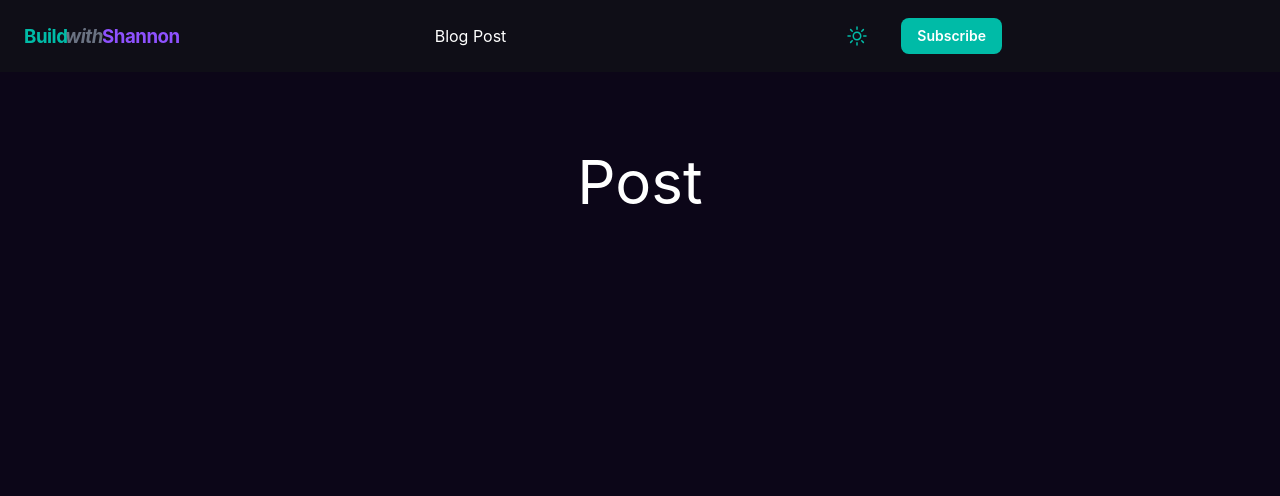
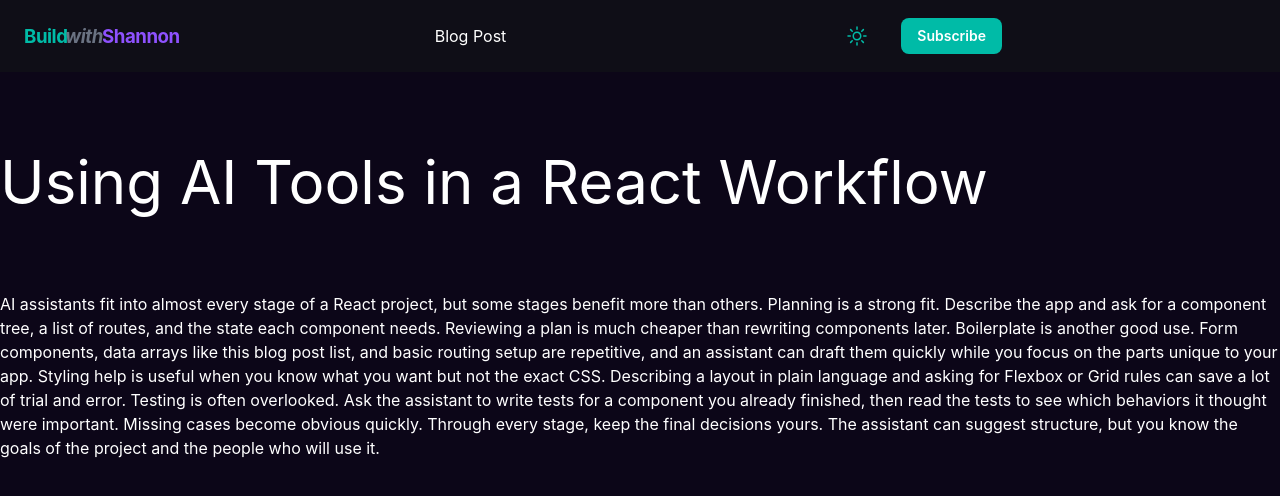
Before and after one commit to shanreed25/react-dynamic-routing-blog, a React (Vite) app: page /blog/ai-tools-in-a-react-workflow in a window 1280 px wide. Shown: the top 496 px of the page. Built offline with nearby package versions, Linux system fonts and the light colour scheme.

Commit message:
posts display on the page, clicking a post routes to the post page

```diff
--- a/src/App.jsx
+++ b/src/App.jsx
@@ -1,5 +1,5 @@
 import { Routes, Route} from 'react-router-dom';
-import HomePage from './components/HomePage';
+import HomePage from './pages/HomePage';
 import BlogPosts from './pages/BlogPosts';
 import BlogPost from './pages/BlogPost';
 import Blog from './components/Blog';
--- a/src/components/NavBar.jsx
+++ b/src/components/NavBar.jsx
@@ -7,7 +7,7 @@ export default function NavBar(){
         <header className={styles.header}>
             {/* <div className='h-18 mx-auto px-6 border-b border-b-emerald-500'> */}
             <div className={styles.headerContent}>
-            <Logo />
+            <NavLink to="/"><Logo /></NavLink>
             <nav>
               <NavLink to="/blog">Blog Post</NavLink>
             </nav>
--- a/src/pages/BlogPost.jsx
+++ b/src/pages/BlogPost.jsx
@@ -1,12 +1,35 @@
+import { useParams } from "react-router-dom";
 import usePosts from "../context/PostsContext";
 
 export default function BlogPosts() {
-   const { posts } = usePosts()
+  //get the posts
+  const { posts } = usePosts();
+
+  /* the route path is "/blog/:slug" and the dynamic part is :slug
+      useParams() reads the dynamic part of the URL, so for
+      /blog/react-apps gives { slug: "react-apps" }, and { slug }
+      gets just react-apps
+   */
+  const { slug } = useParams();
+
+  //use the slug to find the index of the current post
+  const currentPostIndex = posts.findIndex((post) => post.slug === slug);
+  //use the index of the current post to get the post object
+  const post = posts[currentPostIndex];
+  console.log(post);
+
+  if (post === undefined) {
+    return (
+      <div>
+        <h2 className="text-white text-6xl my-20">Post Not Found</h2>
+      </div>
+    );
+  }
 
   return (
-    <div>
-      <h2 className="text-6xl my-20">Post</h2>
-
-    </div>
+    <article className="text-white">
+      <h2 className="text-6xl my-20">{post.title}</h2>
+      <p>{post.content}</p>
+    </article>
   );
 }
```
Also changed, not shown: src/pages/HomePage.jsx (renamed from src/components/HomePage.jsx).
